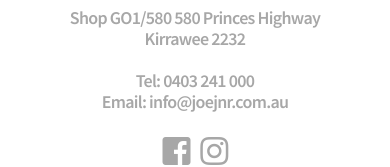
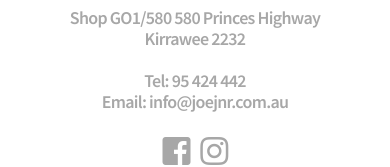
Before and after one commit to HoodedDevelopers/joejnr, a React (Create React App) app: page / in a window 390 px wide. Shown: the part 566-733 px from the top of the page. Built offline with nearby package versions, Linux system fonts and the light colour scheme.

Commit message:
FEAT: changed phone number

```diff
--- a/src/App.js
+++ b/src/App.js
@@ -30,7 +30,7 @@ class App extends Component {
                   <div className="address-two">Kirrawee 2232</div>
                 </div>
                 <div className="fc-two">
-                  <div className="phone">Tel: 0403 241 000</div>
+                  <div className="phone">Tel: 95 424 442</div>
                   <div className="email">Email: info@joejnr.com.au</div>
                 </div>
                 <div className="fc-three">
```
